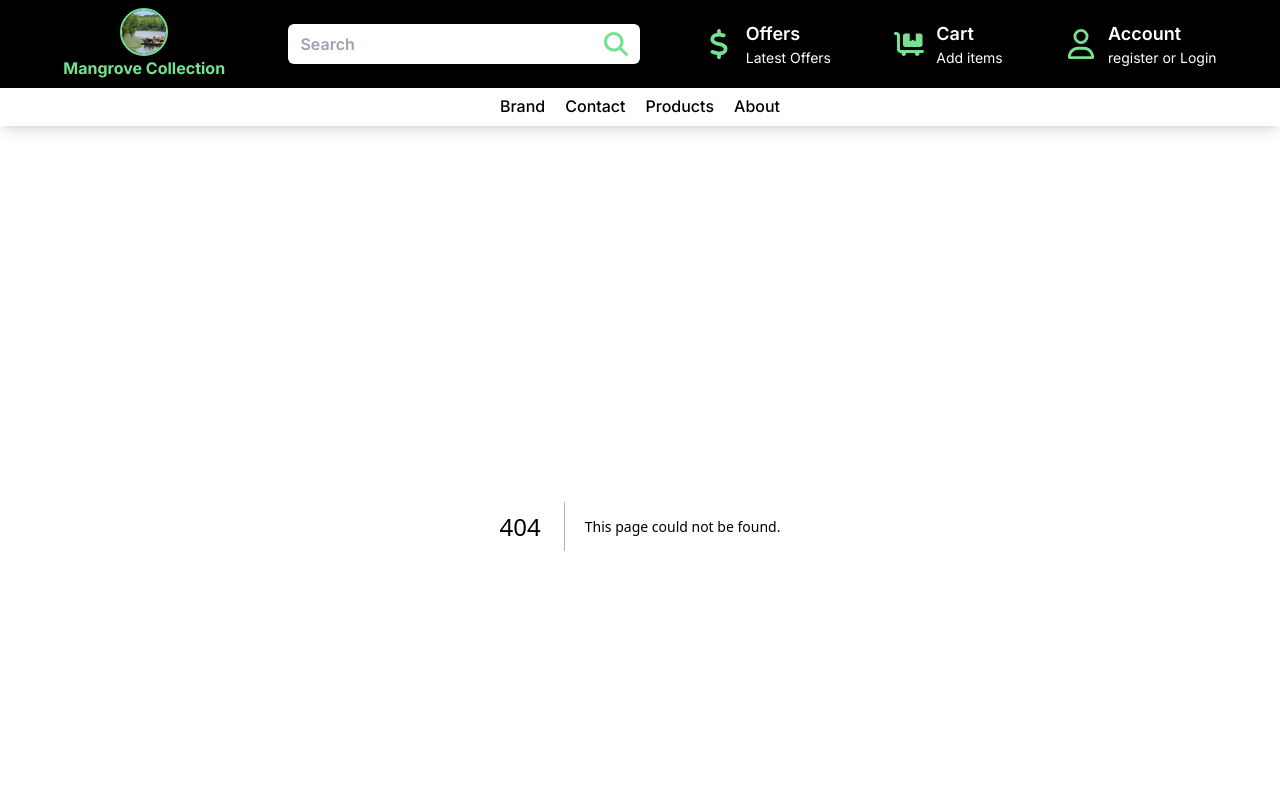
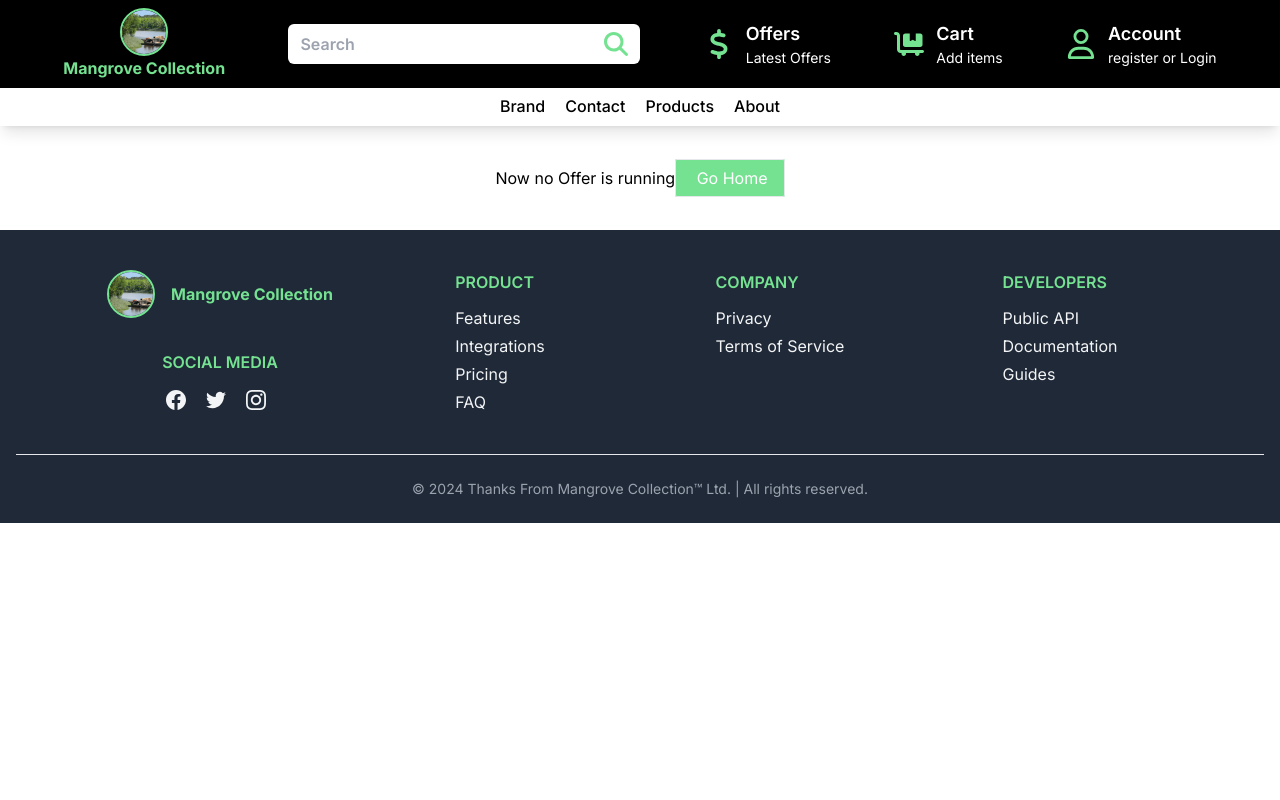
Before and after one commit to wpseemol/mangrove-collection, a Next.js app: page /offers in a window 1280 px wide. Before the commit this address had no page. Shown: the top 800 px of the page. Built offline with nearby package versions, Linux system fonts and the light colour scheme.

Commit message:
offer and card page created

```diff
--- /dev/null
+++ b/app/cart-items/page.js
@@ -0,0 +1,17 @@
+import Link from 'next/link';
+
+export default function CardItem() {
+    return (
+        <main className="py-10 text-center">
+            <p>
+                now card item is empty{' '}
+                <Link
+                    className="bg-primaryColor px-4 py-2 text-white border rounded-sm capitalize"
+                    href="/">
+                    {' '}
+                    go home{' '}
+                </Link>{' '}
+            </p>
+        </main>
+    );
+}
--- /dev/null
+++ b/app/offers/page.js
@@ -0,0 +1,17 @@
+import Link from 'next/link';
+
+export default function OffersPage() {
+    return (
+        <main className="py-10 text-center">
+            <p>
+                Now no Offer is running
+                <Link
+                    className="bg-primaryColor px-4 py-2 text-white border rounded-sm capitalize"
+                    href="/">
+                    {' '}
+                    go home{' '}
+                </Link>{' '}
+            </p>
+        </main>
+    );
+}
```
